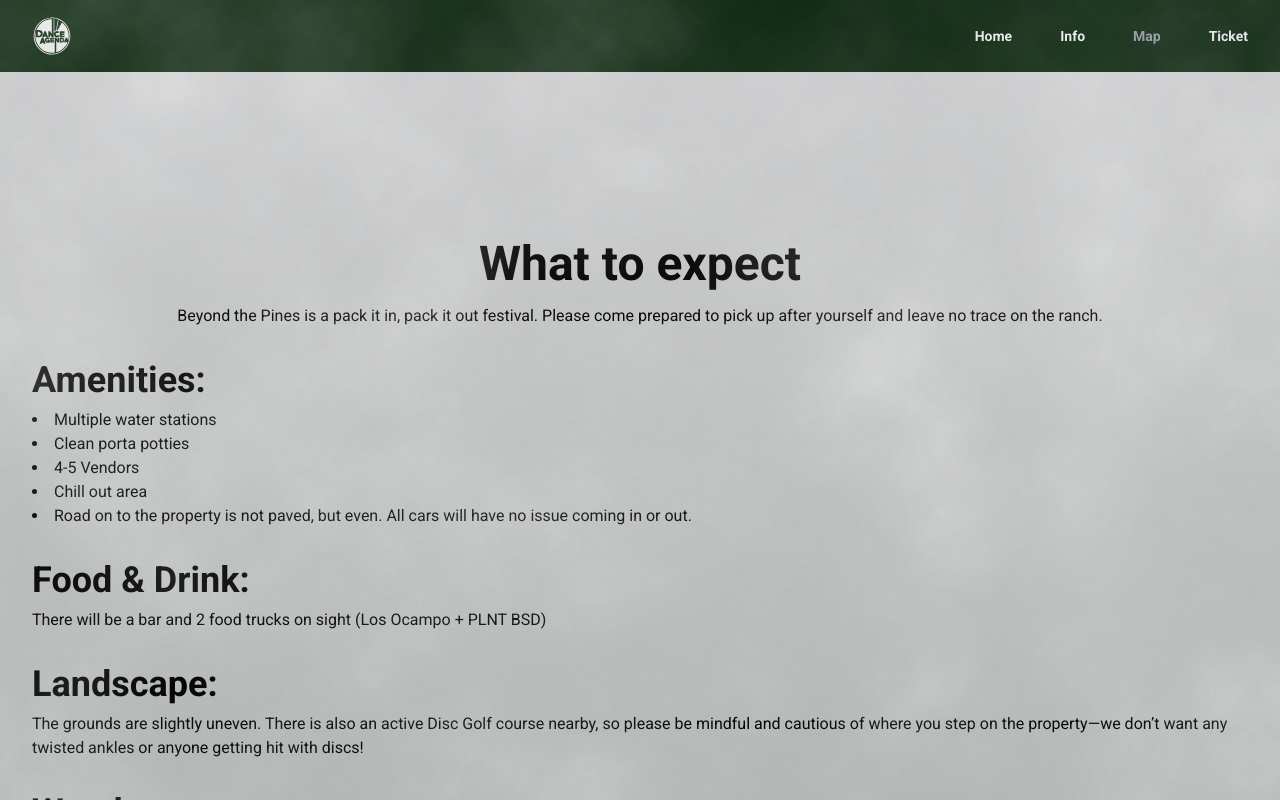
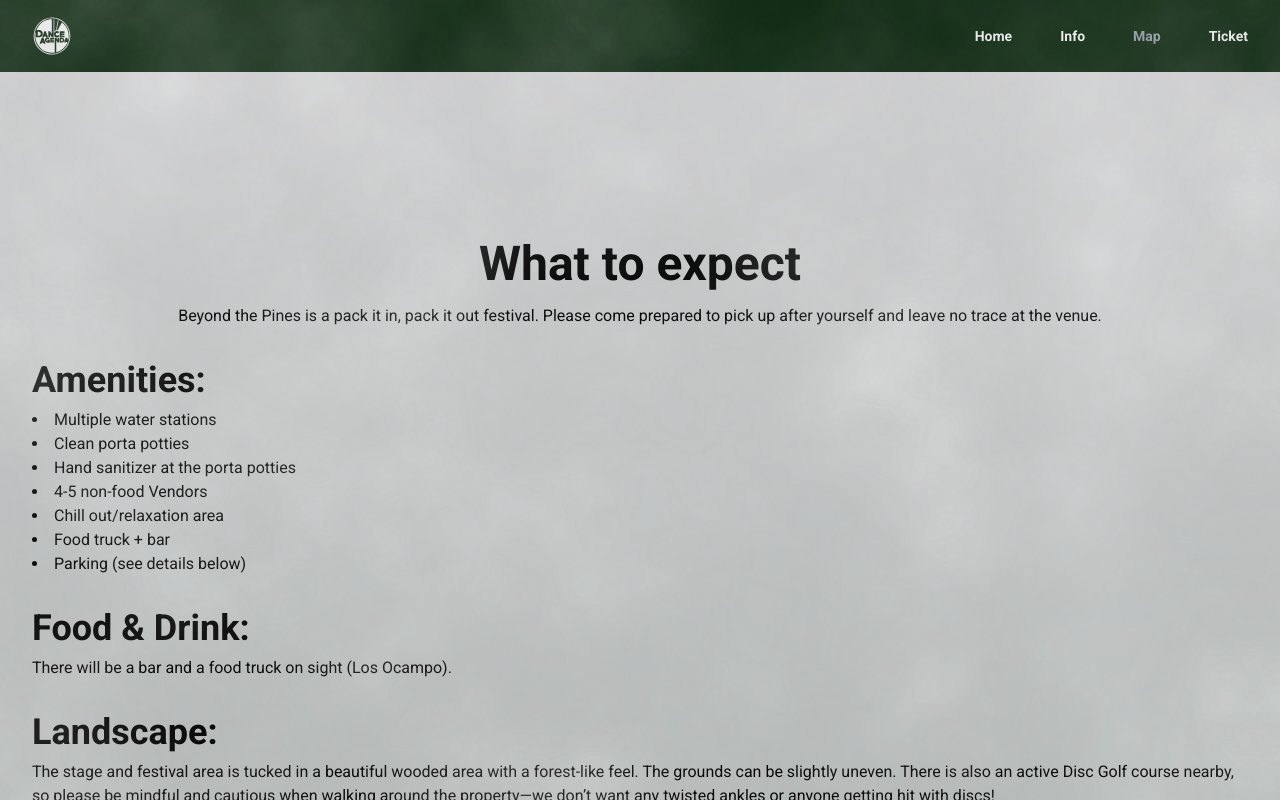
Before and after one commit to crosettiremi/beyondthepines, a Vue app: page /info in a window 1280 px wide. Built offline with nearby package versions, Linux system fonts and the light colour scheme.

Commit message:
FAQ Edits

```diff
--- a/src/components/FAQ.vue
+++ b/src/components/FAQ.vue
@@ -5,7 +5,7 @@
         What to expect
       </h1>
       <div class="mb-8">
-        Beyond the Pines is a pack it in, pack it out festival. Please come prepared to pick up after yourself and leave no trace on the ranch.
+        Beyond the Pines is a pack it in, pack it out festival. Please come prepared to pick up after yourself and leave no trace at the venue.
       </div>
     </div>
 
@@ -15,36 +15,41 @@
     <ul class="mb-8 list-inside list-disc">
       <li>Multiple water stations</li>
       <li>Clean porta potties</li>
-      <li>4-5 Vendors</li>
-      <li>Chill out area</li>
-      <li>Road on to the property is not paved, but even. All cars will have no issue coming in or out.</li>
+      <li>Hand sanitizer at the porta potties</li>
+      <li>4-5 non-food Vendors</li>
+      <li>Chill out/relaxation area</li>
+      <li>Food truck + bar</li>
+      <li>Parking (see details below)</li>
     </ul>
 
     <h2 class="mb-2 text-4xl font-bold">
       Food & Drink:
     </h2>
     <div class="mb-8">
-      There will be a bar and 2 food trucks on sight (Los Ocampo + PLNT BSD)
+      There will be a bar and a food truck on sight (Los Ocampo).
     </div>
 
     <h2 class="mb-2 text-4xl font-bold">
       Landscape:
     </h2>
     <div class="mb-8">
-      The grounds are slightly uneven. There is also an active Disc Golf course nearby, so please be mindful and cautious of where you step on the property—we don’t want any twisted ankles or anyone getting hit with discs!
+      The stage and festival area is tucked in a beautiful wooded area with a forest-like feel. The grounds can be slightly uneven. There is also an active Disc Golf course nearby, so please be mindful and cautious when walking around the property—we don’t want any twisted ankles or anyone getting hit with discs!
     </div>
 
     <h2 class="mb-2 text-4xl font-bold">
       Weather
     </h2>
     <div class="mb-8">
-      As this event will be held in the summer, it is very likely to be hot. Water will be available on site, but please come prepared for the heat. Be sure to rest and not overdo it, at the end of the day we want everyone to have a great, but safe time!
+      As this event will be held in the summer, it is very likely to be hot. Water will be available on site, but please come prepared for the heat. Be sure to rest when you need it in our relaxation area and not overdo it. We also encourage you to bring sunscreen/sun hat and bug spray. At the end of the day we want everyone to have a great, but safe time!
     </div>
 
     <div class="flex w-full flex-col items-center justify-center text-center">
       <h1 class="mb-4 text-5xl font-bold">
         Getting Here
       </h1>
+      <h2 class="mb-2 text-4xl font-bold">
+      Venue Location
+    </h2>
       <div>Blue Ribbon Pines </div>
       <div>
         1901 Klondike Dr NE, East Bethel, MN
@@ -55,7 +60,7 @@
       Shuttles:
     </h2>
     <div class="mb-8">
-      Shuttle service includes a round trip to and from the festival.
+      Shuttle service (add-on ticket) includes a round trip to and from the festival.
     </div>
 
     <ul class="mb-8 list-inside list-disc">
@@ -69,8 +74,15 @@
       Parking
     </h2>
     <div class="mb-8">
-      We will have a designated parking area for cars, approximately 2min away from the general festival grounds. Parking will be $10
+      We will have a designated parking area for cars, approximately 2min walk away from the general festival grounds. Parking will be $10, paid on site.
     </div>
+    <div class="mb-8">
+      Please note: The road on to the property is not paved, but it is even. All cars should have no issue coming in or out.    </div>
+
+    <div class="flex w-full flex-col items-center justify-center text-center">
+      <h2 class="mb-2 text-4xl font-bold">
+        If you are not untilizing the shuttle service, we encourage you to carpool with friends coming from the same area for environmental purposes (and fun!).
+      </h2>
 
     <h2 class="mb-2 text-4xl font-bold">
       Gate Hours
@@ -85,10 +97,7 @@
       Open Hours: Noon-12AM
     </div>
 
-    <div class="flex w-full flex-col items-center justify-center text-center">
-      <h2 class="mb-2 text-4xl font-bold">
-        For environmental purposes (and fun!), we encourage you to carpool with friends coming from the same area.
-      </h2>
+
       <div class="my-2 text-2xl">
         Don't forget to bring
       </div>
@@ -96,19 +105,19 @@
         Sunglasses or goggles
       </div>
       <div class="mb-2">
-        Earplugs (for safety and sleep)
+        Earplugs
       </div>
       <div class="mb-2">
         Sunscreen / Sun protection
       </div>
       <div class="mb-2">
-        Mosquito Repellent
+        Mosquito/Bug Repellent
       </div>
       <div class="mb-2">
         Food & Snackies (e.g. gum and lollipops)
       </div>
       <div class="mb-2">
-        Refillable water bottle or Camelbak
+        Water, and/or Refillable water bottle or Camelbak
       </div>
       <div class="mb-2">
         Sturdy, reliable footwear
@@ -123,10 +132,13 @@
     </h3>
     <ul class="mb-8 list-inside list-disc">
       <li>YES Good vibes</li>
-      <li>YES Reusable (non-glass) water bottles, stay hydrated and keep filled at the water stations</li>
       <li>YES Backpacks</li>
       <li>YES Cameras</li>
-      <li>YES Coolers</li>
+      <li>YES Sunscreen</li>
+      <li>YES Bug Spray</li>
+      <li>YES Sealed Outside Food & Snacks</li>
+      <li>YES Reusable (non-glass) water bottles, stay hydrated and keep filled at the water stations</li>
+      <li>YES Sealed Water Bottles</li>
     </ul>
 
     <h3 class="mb-2 text-3xl font-bold">
```
